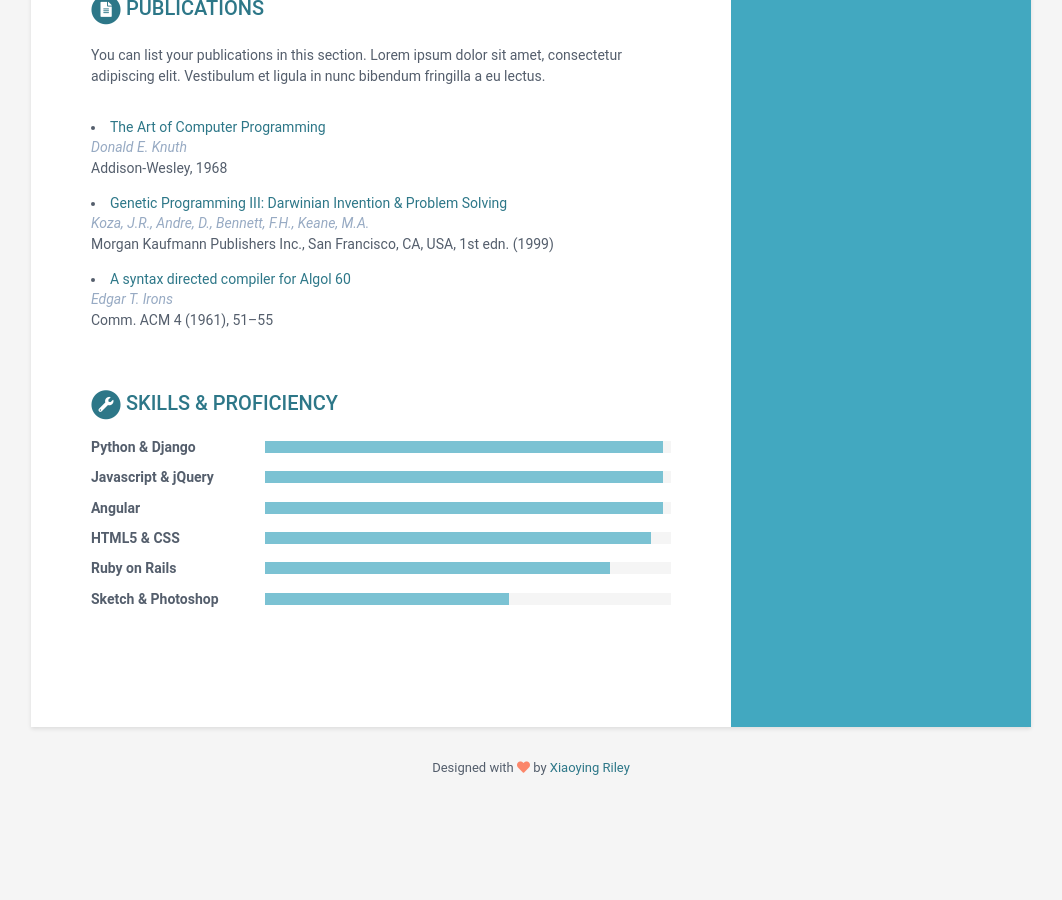
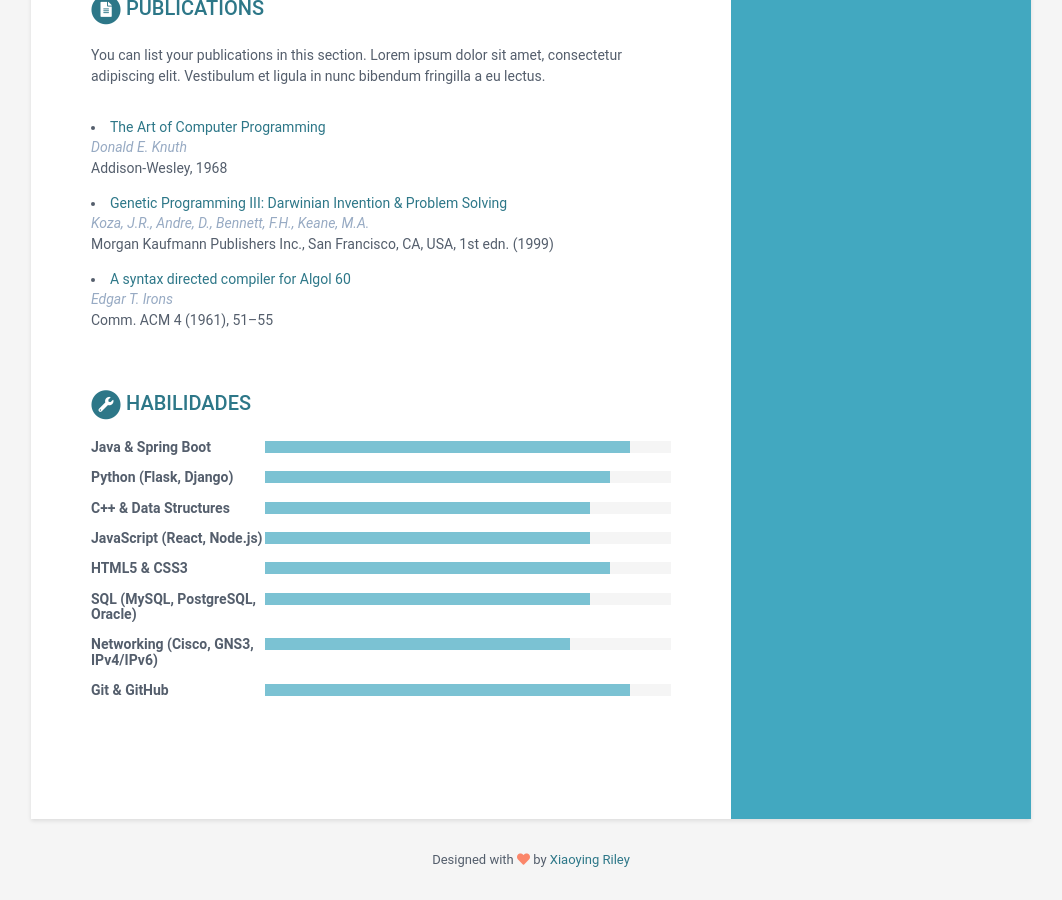
Before and after one commit to Christian-hub-art/Romero-Becerra_CV3, a Jekyll site: the page built from index.html, in a window 1280 px wide and 900 px high, scrolled down 2305 px. Shown: the whole window, without its empty margins (109-1171 px from the left). Built offline with Jekyll 4.4.1, drawn with Linux system fonts in a browser that asks for light colours; before the commit the page ends 3114 px from its top, so only the background shows below that.

Commit message:
Cambio habilidades

```diff
--- a/_data/data.yml
+++ b/_data/data.yml
@@ -237,26 +237,32 @@ publications:
         conference: "Comm. ACM 4 (1961), 51–55"
 
 skills:
-    title: Skills &amp; Proficiency
+    title: Habilidades
 
     toolset:
-      - name: Python & Django
-        level: 98%
+      - name: Java & Spring Boot
+        level: 90%
 
-      - name: Javascript & jQuery
-        level: 98%
-
-      - name: Angular
-        level: 98%
-
-      - name: HTML5 & CSS
-        level: 95%
-
-      - name: Ruby on Rails
+      - name:  Python (Flask, Django)
         level: 85%
 
-      - name: Sketch & Photoshop
-        level: 60%
+      - name: C++ & Data Structures
+        level: 80%
+
+      - name: JavaScript (React, Node.js)
+        level: 80%
+
+      - name: HTML5 & CSS3
+        level: 85%
+
+      - name: SQL (MySQL, PostgreSQL, Oracle)
+        level: 80%
+
+      - name: Networking (Cisco, GNS3, IPv4/IPv6)
+        level: 75%
+
+      - name: Git & GitHub
+        level: 90%
 
 footer: >
     Designed with <i class="fas fa-heart"></i> by <a href="http://themes.3rdwavemedia.com" target="_blank" rel="nofollow">Xiaoying Riley</a>
```
